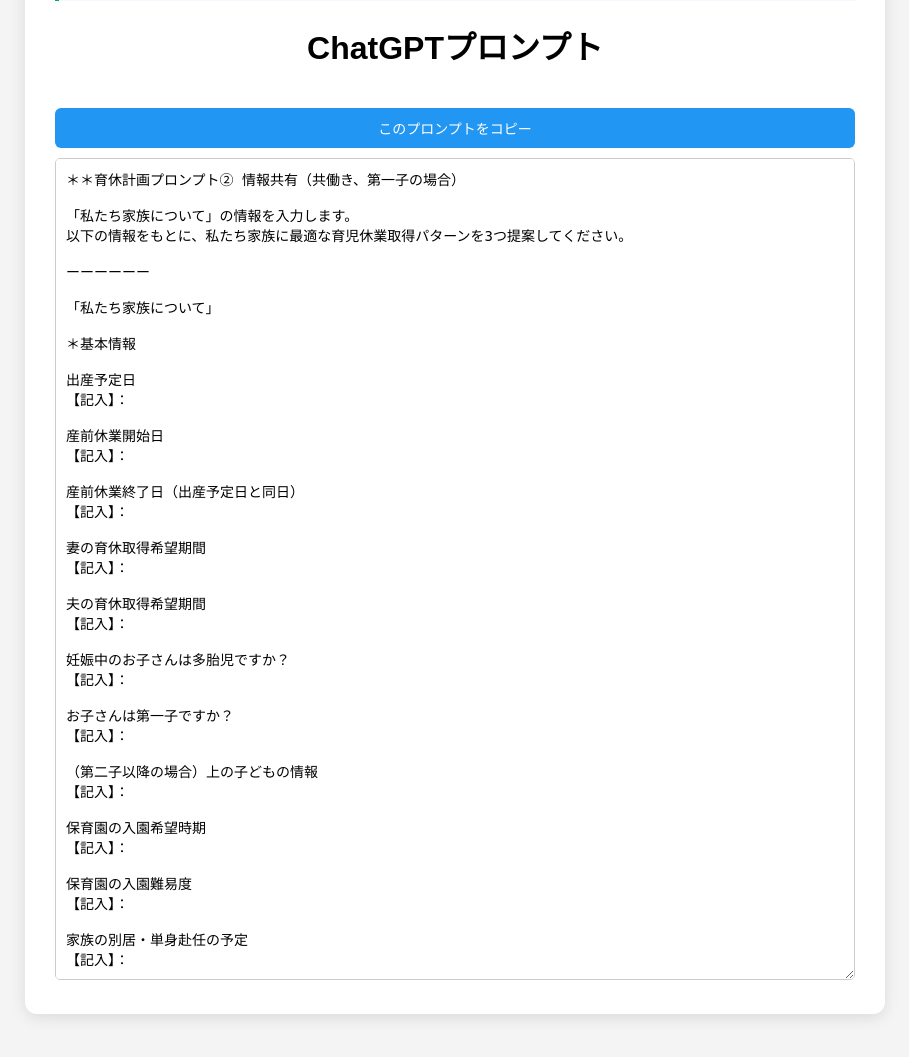
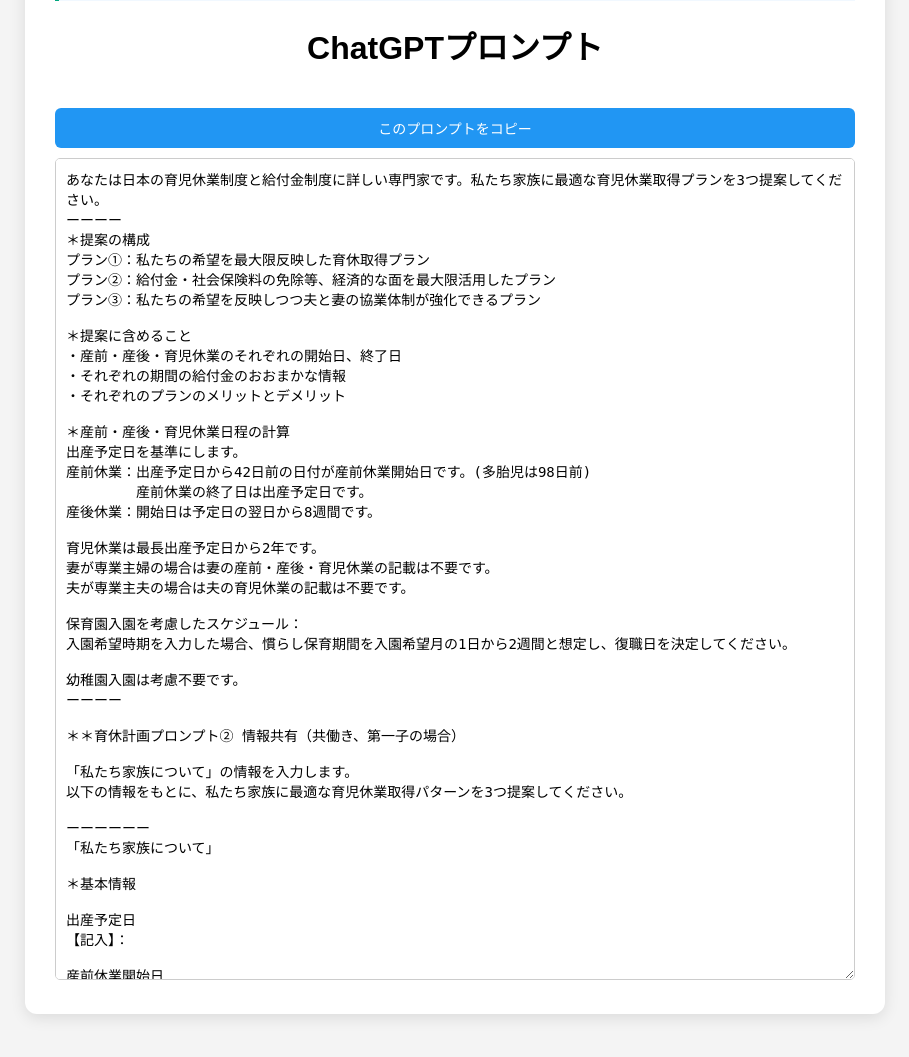
Before and after one commit to kbobshida/ikukkyu_webapp, a Flask app: template templates/result.html in a window 1280 px wide. Shown: the part 304-1361 px from the top of the page, without its empty margins (185-1094 px from the left). Run offline with Flask 2, Linux system fonts and the light colour scheme; the template is opened without the code that fills it, so the values that code supplies are empty.

Commit message:
Update result.html

```diff
--- a/templates/result.html
+++ b/templates/result.html
@@ -33,13 +33,40 @@
     <button class="copy-btn" onclick="copyToClipboard()">このプロンプトをコピー</button>
 
     <textarea id="promptText" rows="50" style="width:100%; font-family:monospace;">
+あなたは日本の育児休業制度と給付金制度に詳しい専門家です。私たち家族に最適な育児休業取得プランを3つ提案してください。
+ーーーー
+＊提案の構成
+プラン①：私たちの希望を最大限反映した育休取得プラン
+プラン②：給付金・社会保険料の免除等、経済的な面を最大限活用したプラン
+プラン③：私たちの希望を反映しつつ夫と妻の協業体制が強化できるプラン
+
+＊提案に含めること
+・産前・産後・育児休業のそれぞれの開始日、終了日
+・それぞれの期間の給付金のおおまかな情報
+・それぞれのプランのメリットとデメリット
+
+＊産前・産後・育児休業日程の計算
+出産予定日を基準にします。
+産前休業：出産予定日から42日前の日付が産前休業開始日です。(多胎児は98日前)
+　　　　　産前休業の終了日は出産予定日です。
+産後休業：開始日は予定日の翌日から8週間です。
+
+育児休業は最長出産予定日から2年です。
+妻が専業主婦の場合は妻の産前・産後・育児休業の記載は不要です。
+夫が専業主夫の場合は夫の育児休業の記載は不要です。
+
+保育園入園を考慮したスケジュール：
+入園希望時期を入力した場合、慣らし保育期間を入園希望月の1日から2週間と想定し、復職日を決定してください。
+
+幼稚園入園は考慮不要です。
+ーーーー
+
 ＊＊育休計画プロンプト② 情報共有（共働き、第一子の場合）
 
 「私たち家族について」の情報を入力します。
 以下の情報をもとに、私たち家族に最適な育児休業取得パターンを3つ提案してください。
 
 ーーーーーー
-
 「私たち家族について」
 
 ＊基本情報
@@ -53,75 +80,81 @@
 産前休業終了日（出産予定日と同日）
 【記入】：{{ responses.q3 }}
 
-妻の育休取得希望期間
+産後休業開始日（予定日の翌日）
 【記入】：{{ responses.q4 }}
 
-夫の育休取得希望期間
+産後休業終了日（予定日から8週間後）
 【記入】：{{ responses.q5 }}
 
-妊娠中のお子さんは多胎児ですか？
+妻の育休取得希望期間
 【記入】：{{ responses.q6 }}
 
-お子さんは第一子ですか？
+夫の育休取得希望期間
 【記入】：{{ responses.q7 }}
 
-（第二子以降の場合）上の子どもの情報
+妊娠中のお子さんは多胎児ですか？
 【記入】：{{ responses.q8 }}
 
-保育園の入園希望時期
+お子さんは第一子ですか？
 【記入】：{{ responses.q9 }}
 
-保育園の入園難易度
+（第二子以降の場合）上の子どもの情報
 【記入】：{{ responses.q10 }}
 
-家族の別居・単身赴任の予定
+保育園の入園希望時期
 【記入】：{{ responses.q11 }}
 
-同居家族
+保育園の入園難易度
 【記入】：{{ responses.q12 }}
 
+家族の別居・単身赴任の予定
+【記入】：{{ responses.q13 }}
+
+同居家族
+【記入】：{{ responses.q14 }}
+
 親族からの育児・家事サポートの有無・頻度
-【記入】：{{ responses.q13 }}
+【記入】：{{ responses.q15 }}
 
 ＊仕事・職場の状況
 
 夫の就業状況
-【記入】：{{ responses.q14 }}
+【記入】：{{ responses.q16 }}
 
 妻の就業状況
-【記入】：{{ responses.q15 }}
+【記入】：{{ responses.q17 }}
 
 夫の職場に独自の産休・育休制度はありますか？
-【記入】：{{ responses.q16 }}
+【記入】：{{ responses.q18 }}
 
 妻の職場に独自の産休・育休制度はありますか？
-【記入】：{{ responses.q17 }}
+【記入】：{{ responses.q19 }}
 
 夫の職場での育休取得への理解度
-【記入】：{{ responses.q18 }}
+【記入】：{{ responses.q20 }}
 
 妻の職場での育休取得への理解度
-【記入】：{{ responses.q19 }}
+【記入】：{{ responses.q21 }}
 
 夫の育休後の働き方
-【記入】：{{ responses.q20 }}
+【記入】：{{ responses.q22 }}
 
 妻の育休後の働き方
-【記入】：{{ responses.q21 }}
+【記入】：{{ responses.q23 }}
 
 ＊希望と不安
 
 育休取得で重視したいこと
-【記入】：{{ responses.q22 }}
+【記入】：{{ responses.q24 }}
 
 家事代行・ベビーシッター等の利用意向
-【記入】：{{ responses.q23 }}
+【記入】：{{ responses.q25 }}
 
 5年後のライフキャリアの希望
-【記入】：{{ responses.q24 }}
+【記入】：{{ responses.q26 }}
 
 今、不安に思っていること・知りたいこと
-【記入】：{{ responses.q25 }}
+【記入】：{{ responses.q27 }}
     </textarea>
 </div>
 
```
